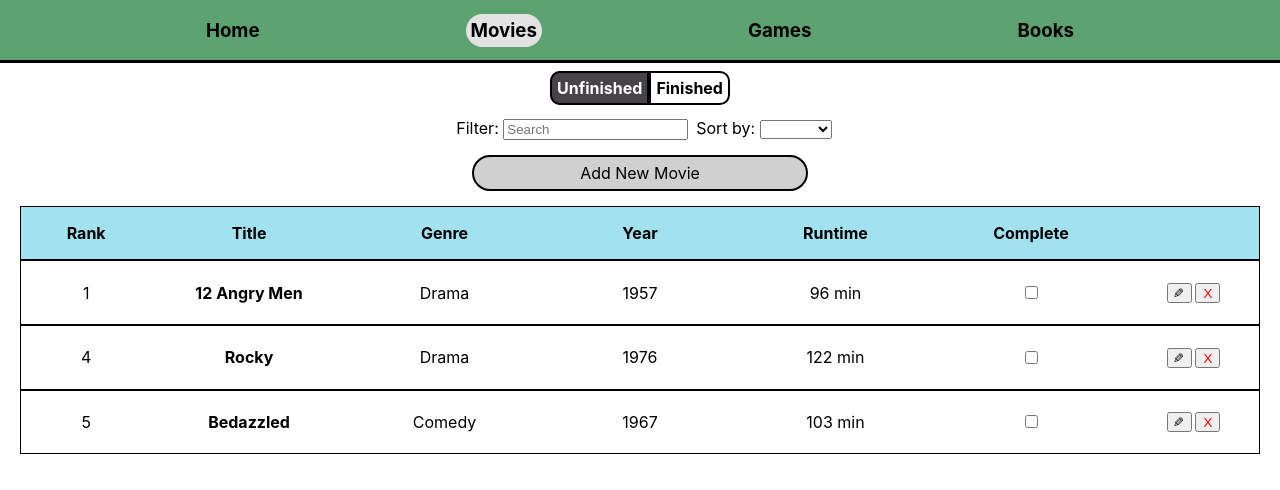
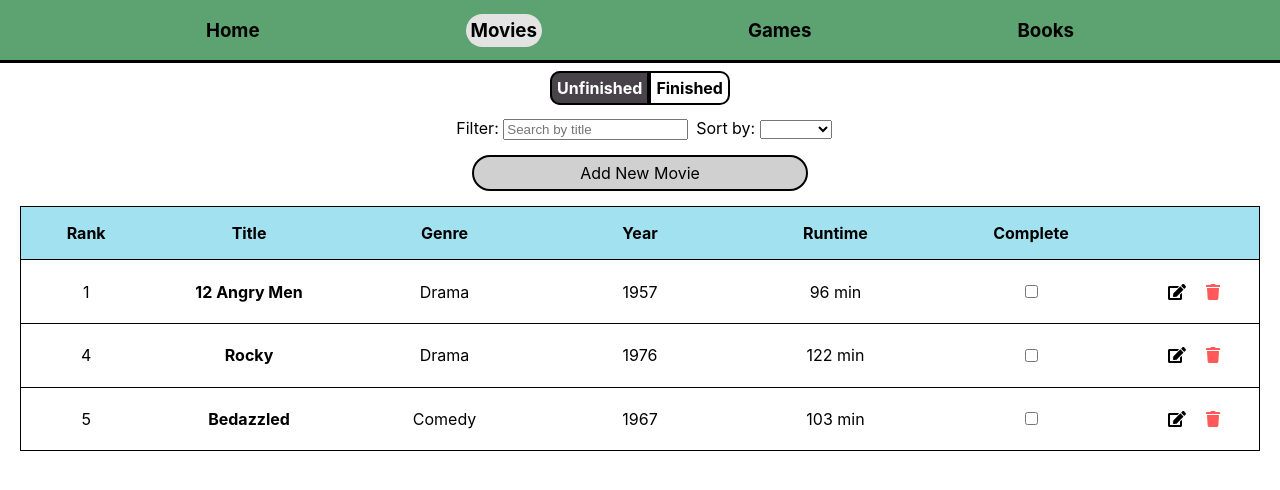
Before and after one commit to RudeChowder/media-backlog-tracker, a React (Create React App) app: page /movies in a window 1280 px wide. Shown: the top 490 px of the page. Built offline with nearby package versions, Linux system fonts and the light colour scheme; data requests are answered from the project's data file.

Commit message:
update button icons

```diff
--- a/db.json
+++ b/db.json
@@ -44,6 +44,15 @@
       "complete": false,
       "rank": 5,
       "id": 5
+    },
+    {
+      "title": "1917",
+      "genre": "War/Drama",
+      "year": 2019,
+      "runtime": 119,
+      "complete": true,
+      "rank": 6,
+      "id": 6
     }
   ]
 }
--- a/package.json
+++ b/package.json
@@ -3,9 +3,13 @@
   "version": "0.1.0",
   "private": true,
   "dependencies": {
+    "@fortawesome/fontawesome-svg-core": "^1.2.35",
+    "@fortawesome/free-solid-svg-icons": "^5.15.3",
+    "@fortawesome/react-fontawesome": "^0.1.14",
     "@testing-library/jest-dom": "^5.11.4",
     "@testing-library/react": "^11.1.0",
     "@testing-library/user-event": "^12.1.10",
+    "font-awesome": "^4.7.0",
     "json-server": "^0.16.3",
     "react": "^17.0.2",
     "react-dom": "^17.0.2",
--- a/src/components/Filter.js
+++ b/src/components/Filter.js
@@ -7,7 +7,7 @@ const Filter = ({ filter, onChangeFilter }) => {
       <input
         type="text"
         name="filter"
-        placeholder="Search"
+        placeholder="Search by title"
         value={filter}
         onChange={onChangeFilter}
       />
--- a/src/components/MovieCard.js
+++ b/src/components/MovieCard.js
@@ -1,5 +1,8 @@
 import React from "react"
 import { Link } from "react-router-dom"
+import { FontAwesomeIcon } from '@fortawesome/react-fontawesome'
+import { faEdit } from '@fortawesome/free-solid-svg-icons'
+import { faTrash } from '@fortawesome/free-solid-svg-icons'
 
 const MovieCard = ({ movie, onDeleteMovie, onChangeMovieComplete }) => {
   const { id, rank, title, genre, year, runtime, complete } = movie
@@ -22,8 +25,8 @@ const MovieCard = ({ movie, onDeleteMovie, onChangeMovieComplete }) => {
         onChange={() => onChangeMovieComplete(id, complete)}
       />
       <span className="button-container">
-        <Link to={`/movies/${id}/edit`}><button className="edit-button">✎</button></Link>
-        <button className="delete-button" onClick={handleClick}>X</button>
+        <Link to={`/movies/${id}/edit`}><FontAwesomeIcon className="edit-button" icon={faEdit} /></Link>
+        <span className="delete-button" onClick={handleClick}><FontAwesomeIcon icon={faTrash} /></span>
       </span>
     </div>
   )
--- a/src/index.css
+++ b/src/index.css
@@ -17,10 +17,6 @@ a {
   text-decoration: none;
 }
 
-.button-container {
-  justify-items: center;
-}
-
 .cancel-button {
   margin: 8px 0 0 4px ;
   width: 100px;
@@ -28,16 +24,17 @@ a {
 }
 
 .delete-button {
-  color: red;
+  color: rgb(255, 89, 89);
   height: 20px;
   width: 25px;
+  margin-left: 10px;
+  cursor: pointer;
 }
 
 .edit-button {
-  height: 20px;
+  height: 16px;
   width: 25px;
-  margin-right: 3px;
-  transform: scaleX(-1);
+  margin-right: 10px;
 }
 
 .filter {
@@ -62,6 +59,7 @@ a {
   display: grid;
   grid-template-columns: 2fr repeat(5, 3fr) 2fr;
   border: solid black 1px;
+  border-top: none;
   margin: 0 20px;
   justify-items: center;
   align-items: center;
@@ -128,6 +126,7 @@ nav a.active {
   padding: 5px;
   border: black 2px solid;
   font-weight: bold;
+  cursor: pointer;
 }
 
 .view-toggle.active {
--- a/src/index.js
+++ b/src/index.js
@@ -1,6 +1,7 @@
 import React from "react"
 import ReactDOM from "react-dom"
 import { BrowserRouter as Router } from "react-router-dom"
+import 'font-awesome/css/font-awesome.min.css'
 
 import "./index.css"
 import App from "./components/App"
```
Also changed, not shown: 1 other file (tests, documents, lock files or other folders).
